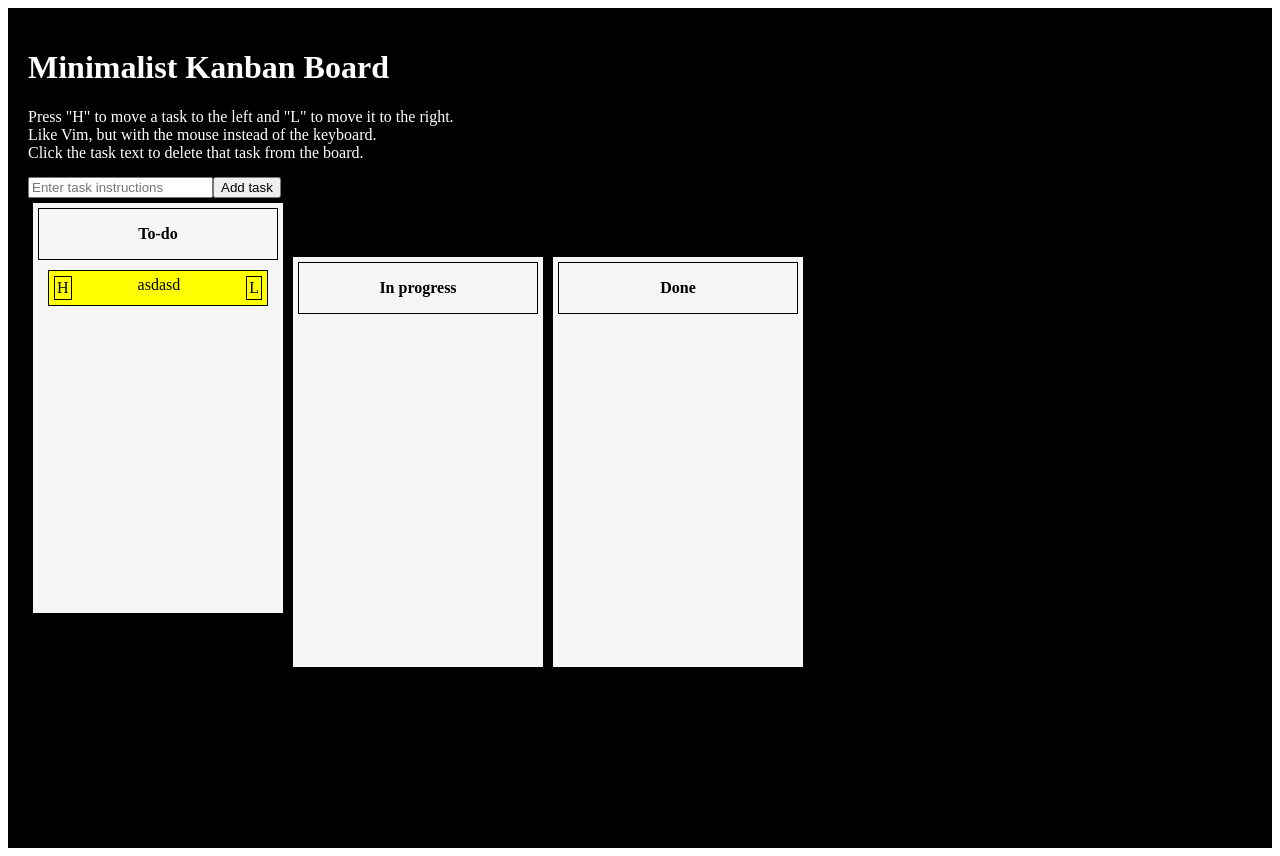
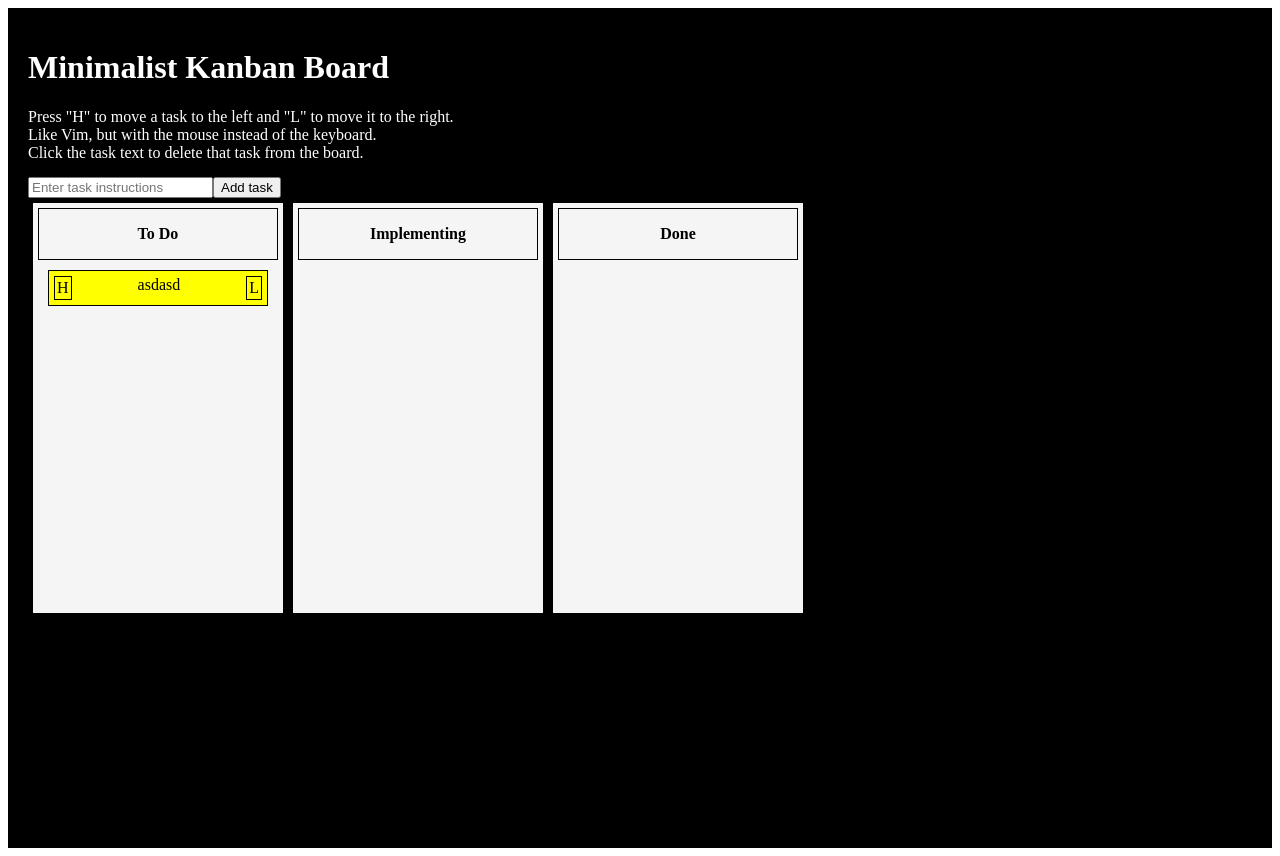
Before and after one commit to loofv/minimalist-kanban-board, an Angular app: page / in a window 1280 px wide. Built offline with nearby package versions, Linux system fonts and the light colour scheme.

Commit message:
Fix visual bug that caused columns to shift height:
  * Added vertical-align: top
  * Also updated board titles

```diff
--- a/src/app/components/board/board.component.css
+++ b/src/app/components/board/board.component.css
@@ -1,7 +1,7 @@
 .board {
     display: inline-block;
     min-width: 100vh;
-    min-height: 50vh;
+    min-height: 500px;
 }
 
 .board-column {
@@ -12,12 +12,16 @@
     color: black;
     width: 30vh;
     min-height: 50vh;
+    vertical-align: top;
 
 }
 .title-container {
     text-align: center;
     border: 1px solid black;
     font-weight: bold;
+}
+.tasks-area {
+    text-align: center;
 }
 .task-container {
     background-color: yellow;
--- a/src/app/components/board/board.component.html
+++ b/src/app/components/board/board.component.html
@@ -9,8 +9,9 @@
     </form>
     <div class="board-column">
         <div class="title-container">
-            <p class="title">To-do</p>
+            <p class="title">To Do</p>
         </div>
+        <div class="tasks-area">
             <div class="task" *ngFor="let task of todo; let i = index">
                 <div class="task-container">
                     <div class="task-left">H</div>
@@ -20,11 +21,13 @@
                     <div class="task-right"(click)="moveTask(todo, inProgress, i)">L</div>
                 </div>
             </div>
+        </div>
     </div>
     <div class="board-column">
         <div class="title-container">
-            <p class="title">In progress</p>
+            <p class="title">Implementing</p>
         </div>
+        <div class="tasks-area">
             <div class="task" *ngFor="let task of inProgress; let i = index">
                 <div class="task-container">
                     <div class="task-left" (click)="moveTask(inProgress, todo, i)">H</div>
@@ -34,11 +37,13 @@
                     <div class="task-right" (click)="moveTask(inProgress, done, i)">L</div>
                 </div>
             </div>
+        </div>
     </div>
     <div class="board-column">
         <div class="title-container">
             <p class="title">Done</p>
         </div>
+        <div class="tasks-area">
             <div class="task" *ngFor="let task of done; let i = index">
                 <div class="task-container">
                     <div class="task-left" (click)="moveTask(done, inProgress, i)">H</div>
@@ -48,5 +53,6 @@
                     <div class="task-right">L</div>
                 </div>
             </div>
+        </div>
     </div>
 </div>
```
